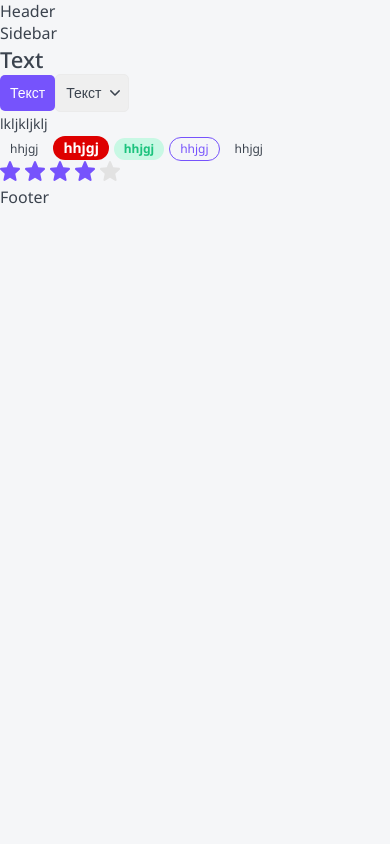
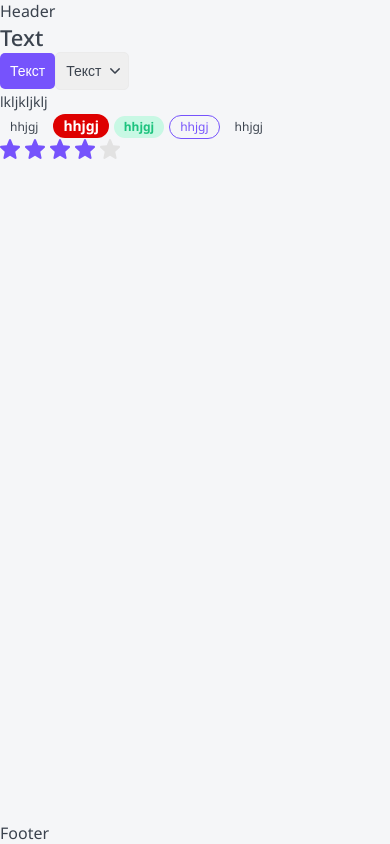
Before and after one commit to andreysulymka/Next-TypeScript, a Next.js app in the folder top-app/: page / in a window 390 px wide. Built offline with nearby package versions, Linux system fonts and the light colour scheme.

Commit message:
begin grid for styling layout

```diff
--- /dev/null
+++ b/top-app/app/(site)/layout.module.css
@@ -0,0 +1,48 @@
+/* stylelint-disable indentation */
+.wrapper {
+    display: grid;
+    grid-template-columns: auto 230px minmax(320px, 1200px) auto;
+    grid-template-rows: auto 1fr auto;
+
+    min-height: 100vh;
+    grid-template-areas:
+        ". header header ."
+        ". sidebar body ."
+        "footer footer footer footer";
+}
+
+.header {
+    grid-area: header;
+
+    display: none;
+}
+
+.sidebar {
+    grid-area: sidebar;
+}
+
+.body {
+    grid-area: body;
+}
+
+.footer {
+    grid-area: footer;
+}
+
+@media (max-width: 765px) {
+    .wrapper {
+    grid-template-columns: minmax(320px, 1fr);
+    grid-template-areas:
+            "header"
+            "body"
+            "footer";
+    }
+
+    .sidebar {
+        display: none;
+    }
+
+    .header {
+        display: block;
+    }
+}
--- a/top-app/app/(site)/layout.tsx
+++ b/top-app/app/(site)/layout.tsx
@@ -1,7 +1,7 @@
 import type { Metadata } from 'next'
 import { Noto_Sans } from 'next/font/google'
 import '../globals.css'
-import styles from '../page.module.css'
+import styles from './layout.module.css'
 import Header from './components/Header/Header';
 import Sidebar from './components/Sidebar/Sidebar';
 import Footer from './components/Footer/Footer';
@@ -25,12 +25,12 @@
   return (
     <html lang="ua">
       <body className={notoSans.className}>
-        <Header />
-        <div>
-          <Sidebar />
-          <div>{children}</div>
+        <div className={styles.wrapper}>
+          <Header className={styles.header}/>
+          <Sidebar className={styles.sidebar}/>
+          <div className={styles.body}>{children}</div>
+          <Footer className={styles.footer}/>
         </div>
-        <Footer/>
       </body>
     </html>
   )
```
